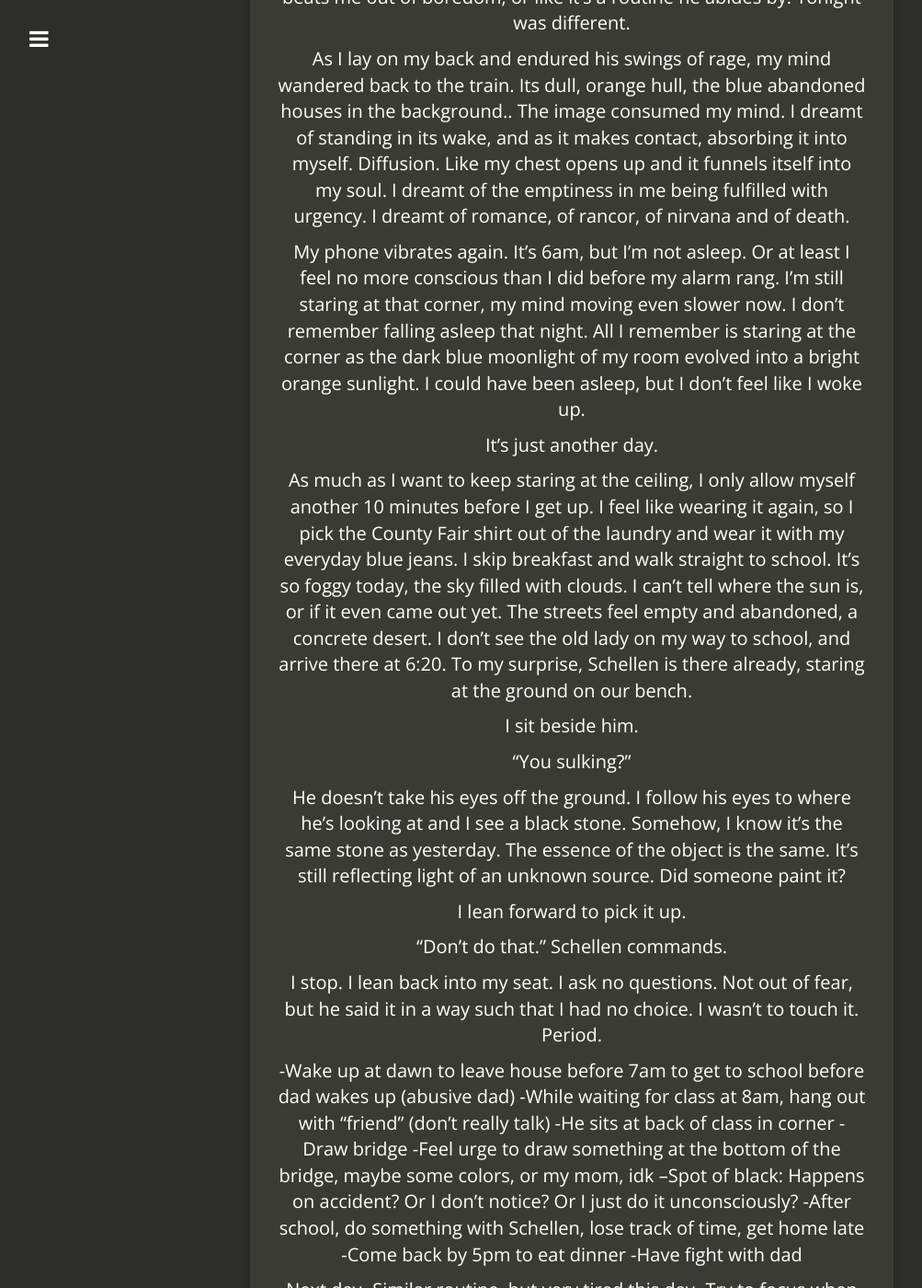
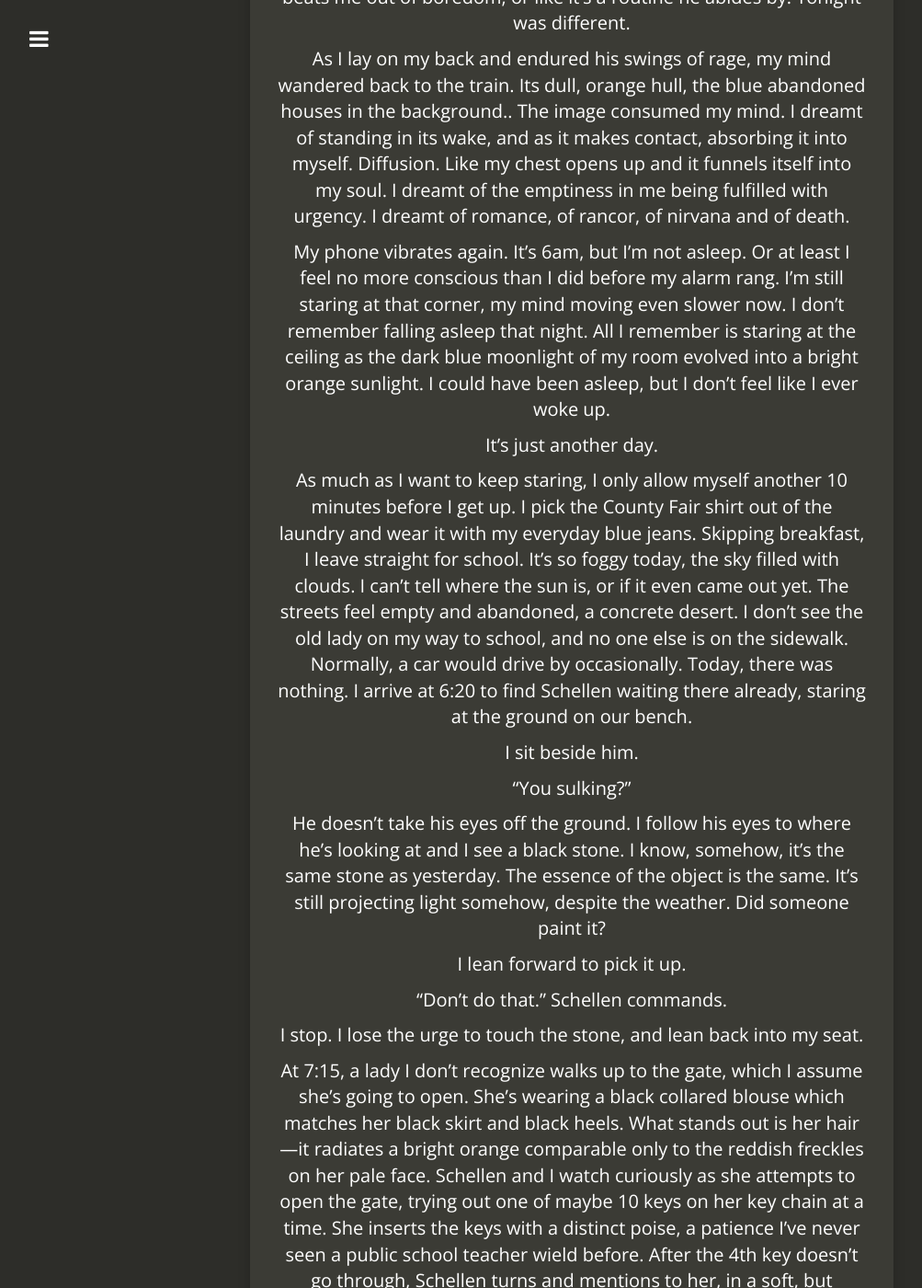
Before and after one commit to jacobtomlinson/carte-noire, a Jekyll site: the page built from drafts/untitled.md, in a window 1280 px wide and 1400 px high, scrolled down 8956 px. Shown: the whole window at 92% size, without its empty margins (18-1021 px from the left). Built offline with Jekyll 4.4.1, drawn with Linux system fonts in a browser that asks for light colours; nearby versions of some CDN libraries; our own code applies the rules of GitHub Pages for plain Markdown files; some of the changed text lies outside the part shown.

Commit message:
Gate opening and before school, untitled short story.

```diff
--- a/drafts/untitled.md
+++ b/drafts/untitled.md
@@ -2,7 +2,7 @@ As I open my eyes, the silhouette of my room slowly comes into view. Dawn still
 
 My phone vibrates on my desk. It's 6am, which means I need to get ready. I get out of my bed, and turn on the light. It's still dark outside, but I can tell sunrise will be soon. I change quickly, putting on the same blue jeans I wear every day, the same white socks I wear every day (okay, the same kind. I don't wear the same pair of socks every day), and a random shirt from my closet. This time, the shirt is red and says "Santa Clara County Fair 2014" on it. I remember going with my mom then. I was only 9 then. It was fun, but my dad couldn't go that day. My mom said he was busy, but when we came back, he was just watching TV. I stare at my t-shirt in the mirror and start to feel sad for a second, but I snap out of it and turn towards my door. Thankfully, my dad's room is on the other side of the house, and the kitchen is right next to my room. I walk quietly to the kitchen and pull out some cereal from the cupboard.
 
-On the way to the fridge, I grab the remote and turn on the TV, muted of course. As I get the milk, bowl, and spoon, I glance at the nature documentary rerun on TV. Dad must have been watching nature shows last night, or whatever was on this channel in the nighttime. Or he just switched to this before sleeping. Who knows.
+On the way to the fridge, I grab the remote and turn on the TV, muted of course. As I get the milk, bowl, and spoon, I glance at the nature documentary rerun on TV. Dad must have been watching nature shows last night. Or he just switched to this before sleeping. Who knows.
 
 It's almost 6:15 now. I switch to Cartoon Network and leave it on while I pour my cereal and milk. Commercials are playing right now. I eat quickly, but slow enough to time the meal with the end of the episode. Before I know it, it's 6:29, and the show finishes. I turn the TV off, sling my backpack around my shoulder, and head to the garage, where there's a side door I take to leave the house.
 
@@ -12,7 +12,7 @@ My dad doesn't care, of course. Maybe he'd be happy if I got robbed. I think the
 
 The walk is pretty uneventful. There's a Chinese lady with a cart who walks the opposite direction as me every day. We do a little nod of acknowledgement to each other as we passed and go on our merry way. I do wonder what her story is, what would happen if I tried talking to her. I imagine the scenario in my head as I walk. Would she be friendly? She seems friendly enough, but maybe she wouldn't be in the mood to talk. Should I even assume she speaks English? Why does she leave her house at exactly 6:30am every day? Does she even have a house? I realize I think about this every day. Yet my behavior doesn't change. I then arrive at the front of my school. I always forget how close it is, and how easily I lose myself in my thoughts while walking. The same thoughts. The school bus doesn't even bother stopping by my neighborhood since all the kids just walk. Not that I would take it if it did.
 
-I check my watch, and it's 6:40. Man, I think, I've gotten pretty good at maintaining this schedule. Probably because if I left any later, I'd risk an injury. The administrators get in around 7 or 7:15, so I relax on the outside in the meantime. There's a faded wooden bench outside the gate facing the street, and I sit there, on the right side, waiting.  Like clockwork, at 6:45, Schellen sits down on the bench next to me, on the left side. He's wearing a vest over a v-neck, baggy jeans, and some Reeboks. I never notice where he comes from, and he manages to show up right when my mind starts drifting too far to pay close attention. I lose focus looking at this blue stone on the grass in front of me. I'd never seen a stone so blue before. It shone a strong, smooth azure blue, and even though it was a gloomy day, it feels like the sun was reflecting off of it and the color was channeling straight into my eyes.
+I check my watch, and it's 6:40. Man, I think, I've gotten pretty good at maintaining this schedule. Probably because if I left any later, I'd risk an injury. The administrators get in around 7 or 7:15, so I relax on the outside in the meantime. There's a faded wooden bench outside the gate facing the street, and I sit there, on the right side, waiting.  Like clockwork, at 6:45, Schellen sits down on the bench next to me, on the left side. He's wearing a vest over a v-neck, baggy jeans, and some Reeboks. I never notice where he comes from, and he manages to show up right when my mind starts drifting too far to pay close attention. This time, I lost focus looking at this blue stone on the grass in front of me. I'd never seen a stone so blue before. It shone a strong, smooth azure blue. It was sitting in the shade, but it felt like the sun was reflecting off of it and the color was channeling straight into my eyes.
 
 "Hey." I say
 
@@ -94,23 +94,33 @@ I didn't eat dinner that night. He beat me with a fury I hadn't felt, physically
 
 As I lay on my back and endured his swings of rage, my mind wandered back to the train. Its dull, orange hull, the blue abandoned houses in the background.. The image consumed my mind. I dreamt of standing in its wake, and as it makes contact, absorbing it into myself. Diffusion. Like my chest opens up and it funnels itself into my soul. I dreamt of the emptiness in me being fulfilled with urgency. I dreamt of romance, of rancor, of nirvana and of death.
 
-My phone vibrates again. It's 6am, but I'm not asleep. Or at least I feel no more conscious than I did before my alarm rang. I'm still staring at that corner, my mind moving even slower now. I don't remember falling asleep that night. All I remember is staring at the corner as the dark blue moonlight of my room evolved into a bright orange sunlight. I could have been asleep, but I don't feel like I woke up.
+My phone vibrates again. It's 6am, but I'm not asleep. Or at least I feel no more conscious than I did before my alarm rang. I'm still staring at that corner, my mind moving even slower now. I don't remember falling asleep that night. All I remember is staring at the ceiling as the dark blue moonlight of my room evolved into a bright orange sunlight. I could have been asleep, but I don't feel like I ever woke up.
 
 It's just another day.
 
-As much as I want to keep staring at the ceiling, I only allow myself another 10 minutes before I get up. I feel like wearing it again, so I pick the County Fair shirt out of the laundry and wear it with my everyday blue jeans. I skip breakfast and walk straight to school. It's so foggy today, the sky filled with clouds. I can't tell where the sun is, or if it even came out yet. The streets feel empty and abandoned, a concrete desert. I don't see the old lady on my way to school, and arrive there at 6:20. To my surprise, Schellen is there already, staring at the ground on our bench.
+As much as I want to keep staring, I only allow myself another 10 minutes before I get up. I pick the County Fair shirt out of the laundry and wear it with my everyday blue jeans. Skipping breakfast, I leave straight for school. It's so foggy today, the sky filled with clouds. I can't tell where the sun is, or if it even came out yet. The streets feel empty and abandoned, a concrete desert. I don't see the old lady on my way to school, and no one else is on the sidewalk. Normally, a car would drive by occasionally. Today, there was nothing. I arrive at 6:20 to find Schellen waiting there already, staring at the ground on our bench.
 
 I sit beside him.
 
 "You sulking?"
 
-He doesn't take his eyes off the ground. I follow his eyes to where he's looking at and I see a black stone. Somehow, I know it's the same stone as yesterday. The essence of the object is the same. It's still reflecting light of an unknown source. Did someone paint it?
+He doesn't take his eyes off the ground. I follow his eyes to where he's looking at and I see a black stone. I know, somehow, it's the same stone as yesterday. The essence of the object is the same. It's still projecting light somehow, despite the weather. Did someone paint it?
 
 I lean forward to pick it up.
 
 "Don't do that." Schellen commands.
 
-I stop. I lean back into my seat. I ask no questions. Not out of fear, but he said it in a way such that I had no choice. I wasn't to touch it. Period.
+I stop. I lose the urge to touch the stone, and lean back into my seat.
+
+At 7:15, a lady I don't recognize walks up to the gate, which I assume she's going to open. She's wearing a black collared blouse which matches her black skirt and black heels. What stands out is her hair—it radiates a bright orange comparable only to the reddish freckles on her pale face. Schellen and I watch curiously as she attempts to open the gate, trying out one of maybe 10 keys on her key chain at a time. She inserts the keys with a distinct poise, a patience I've never seen a public school teacher wield before. After the 4th key doesn't go through, Schellen turns and mentions to her, in a soft, but confident voice, "It's the one with the green rubber glued onto the head."
+
+"Thank you," she says, eyes never leaving the keychain, not even to acknowledge him.
+
+Schellen and I get up slowly. We walk through the opened gate, find our classroom, and sit in our respective seats. The door was unlocked, but Ms. Caldstone is nowhere to be found. Feeling wary, I pull out my DS and start to play.
+
+Around 7:50, the other students begin to trickle into the classroom. Ms. Caldstone still isn't there. I almost feel guilty playing my DS without her lecturing me to study or read. I miss her still, vigilant presence in the room on this cloudy morning.
+
+At 8:00, right as the bell rings, the door creaks open to reveal the same lady in black. She stands in the doorway for a half second before stepping into the room, like she was surveying the room to make sure it was safe before entering.
 
 -Wake up at dawn to leave house before 7am to get to school before dad wakes up (abusive dad)
 -While waiting for class at 8am, hang out with "friend" (don't really talk)
```
